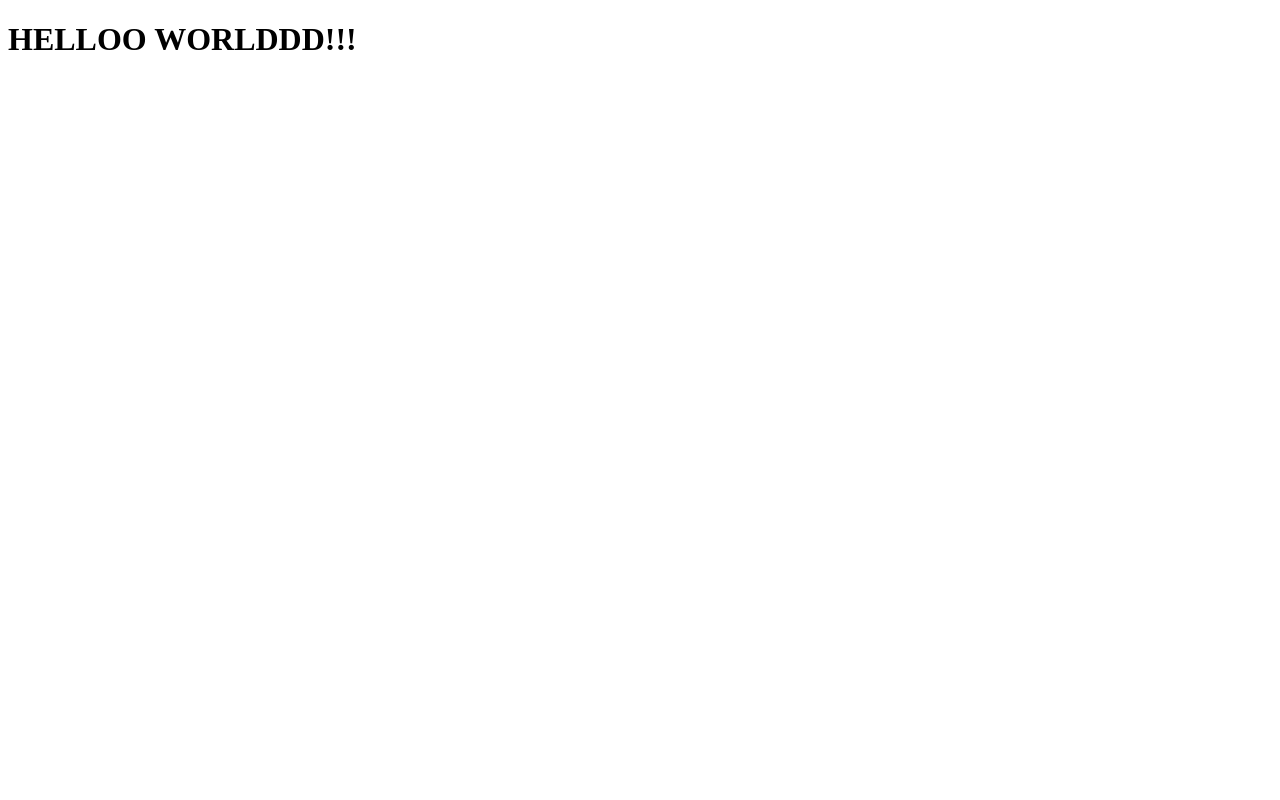
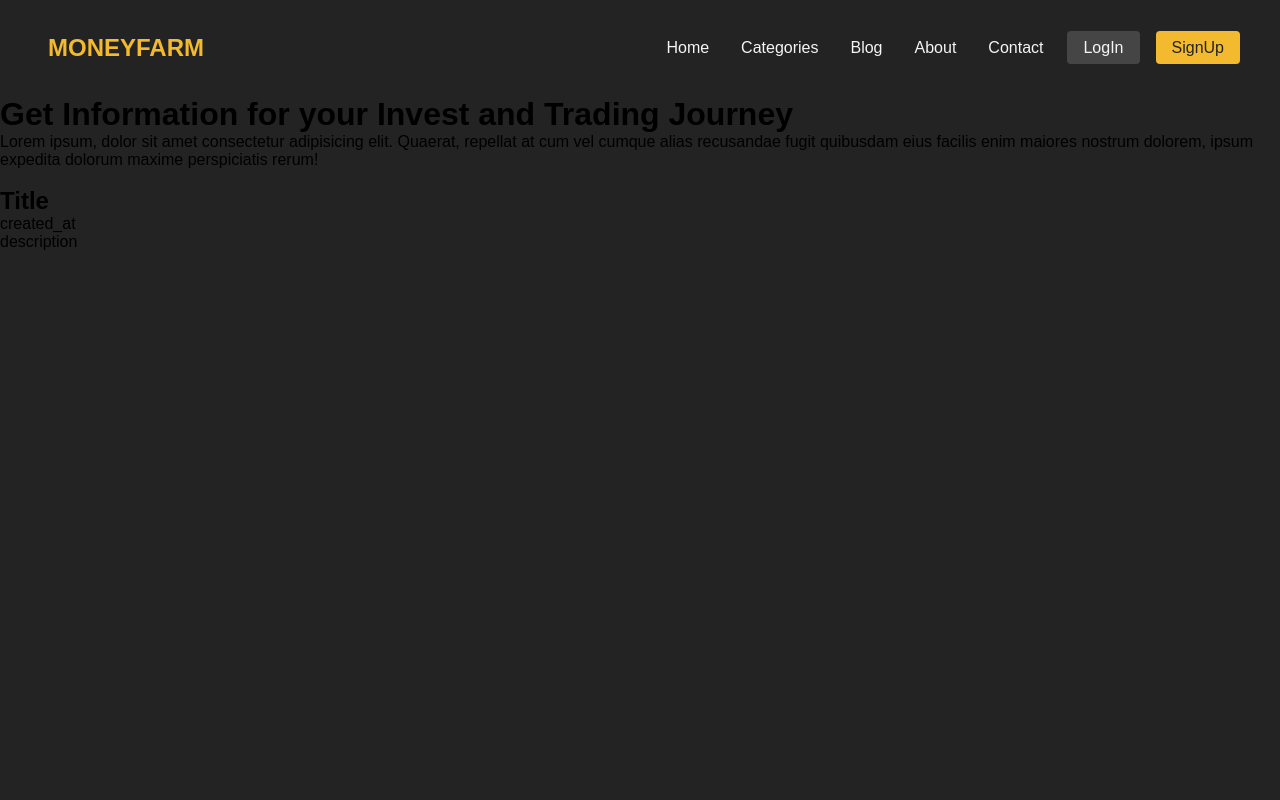
Before and after one commit to ardiantohendy/personal-blog, a Django app: page / in a window 1280 px wide. Before the commit the page is almost empty. Run offline with Django 5.2, Linux system fonts and the light colour scheme.

Commit message:
new commit

```diff
--- /dev/null
+++ b/static/assets/css/main.css
@@ -0,0 +1,88 @@
+* {
+  box-sizing: border-box;
+  margin: 0;
+  padding: 0;
+  font-family: Arial, Helvetica, sans-serif;
+}
+
+.main {
+  width: 100%;
+  height: 100vh;
+  background-color: rgb(35, 35, 35);
+}
+
+.main .head {
+  width: 100%;
+  display: flex;
+  align-items: center;
+  justify-content: space-between;
+  padding: 0 2rem 0 3rem;
+  height: 6rem;
+  background-color: rgb(35, 35, 35);
+}
+
+.main .head .logo p {
+  font-size: 1.5em;
+  font-weight: 800;
+  color: rgb(243, 186, 47);
+  text-transform: uppercase;
+}
+
+.main .head .list ul {
+  list-style: none;
+  display: flex;
+}
+
+.main .head .list ul li {
+  margin: 0 1rem;
+}
+
+.main .head .list ul li a {
+  text-decoration: none;
+  color: whitesmoke;
+  transition: 0.3s;
+}
+
+.main .head .list ul li a:hover {
+  color: rgb(243, 186, 47);
+}
+
+.main .head .list ul .spec {
+  display: flex;
+  justify-content: center;
+}
+
+.main .head .list ul .spec li {
+  margin: 0 0.5rem;
+}
+
+.main .head .list ul li a.log {
+  text-decoration: none;
+  color: whitesmoke;
+  border-radius: 4px;
+  transition: 0.3s;
+  padding: 0.5rem 1rem;
+  background-color: rgb(69, 69, 69);
+}
+
+.main .head .list ul li a.log:hover {
+  color: rgba(245, 245, 245, 0.5);
+  background-color: rgb(69, 69, 69, 0.5);
+}
+/* .main .head .list ul li {
+  list-style: none;
+} */
+
+.main .head .list ul li a.sign {
+  text-decoration: none;
+  border-radius: 4px;
+  color: rgb(35, 35, 35);
+  transition: 0.3s;
+  padding: 0.5rem 1rem;
+  background-color: rgb(243, 186, 47);
+}
+
+.main .head .list ul li a.sign:hover {
+  color: rgba(35, 35, 35, 0.5);
+  background-color: rgb(243, 186, 47, 0.5);
+}
--- a/templates/index.html
+++ b/templates/index.html
@@ -5,9 +5,44 @@
   <head>
     <meta charset="UTF-8" />
     <meta name="viewport" content="width=device-width, initial-scale=1.0" />
+    <link rel="stylesheet" href="{% static 'assets/css/main.css' %}" />
     <title>Document</title>
   </head>
   <body>
-    <h1>HELLOO WORLDDD!!!</h1>
+    <div class="main">
+      <div class="head">
+        <div class="logo">
+          <p>MoneyFarm</p>
+        </div>
+        <div class="list">
+          <ul>
+            <li><a href="#">Home</a></li>
+            <li><a href="#">Categories</a></li>
+            <li><a href="#">Blog</a></li>
+            <li><a href="#">About</a></li>
+            <li><a href="#">Contact</a></li>
+            <div class="spec">
+              <li><a class="log" href="#">LogIn</a></li>
+              <li><a class="sign" href="#">SignUp</a></li>
+            </div>
+          </ul>
+        </div>
+      </div>
+      <div class="home">
+        <div class="desc">
+          <h1>Get Information for your Invest and Trading Journey</h1>
+          <p>Lorem ipsum, dolor sit amet consectetur adipisicing elit. Quaerat, repellat at cum vel cumque alias recusandae fugit quibusdam eius facilis enim maiores nostrum dolorem, ipsum expedita dolorum maxime perspiciatis rerum!</p>
+        </div>
+        <div class="img"></div>
+      </div>
+      <div class="blog">
+        <div class="card">
+          <img src="" alt="" />
+          <h2>Title</h2>
+          <p>created_at</p>
+          <p>description</p>
+        </div>
+      </div>
+    </div>
   </body>
 </html>
```
Also changed, not shown: artikel/bitcoin1.jpg (added), db.sqlite3.
